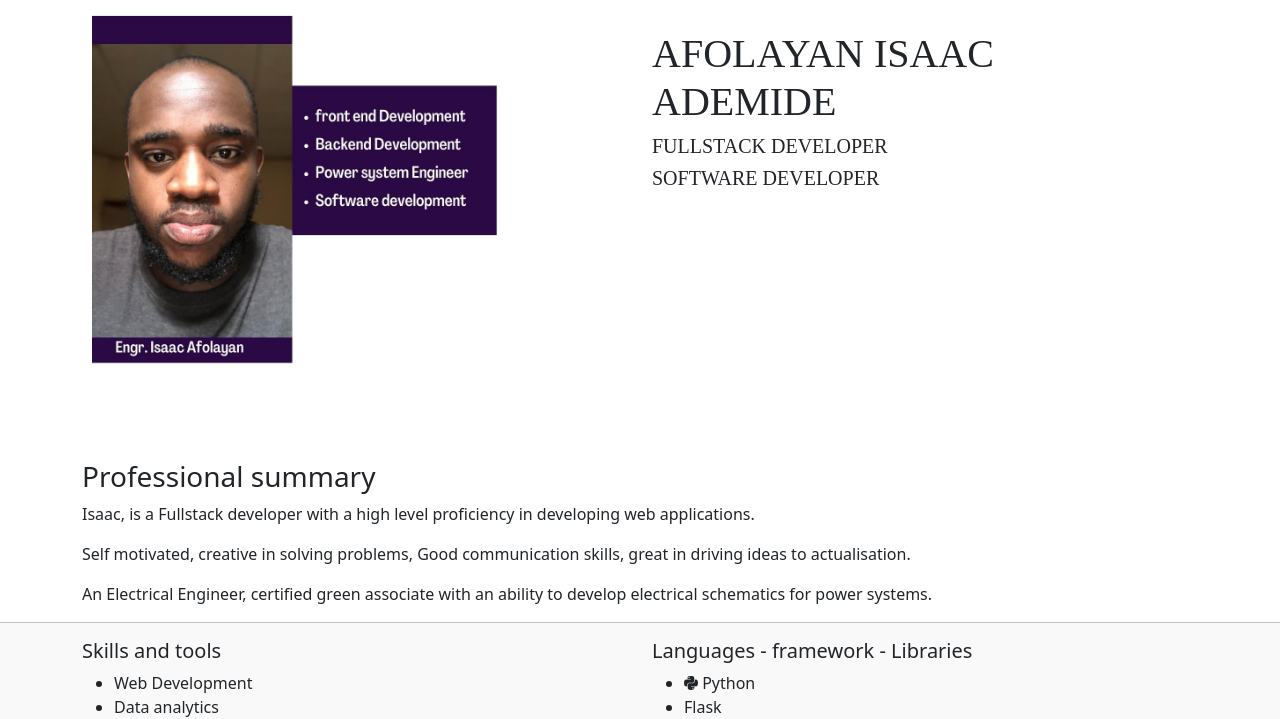
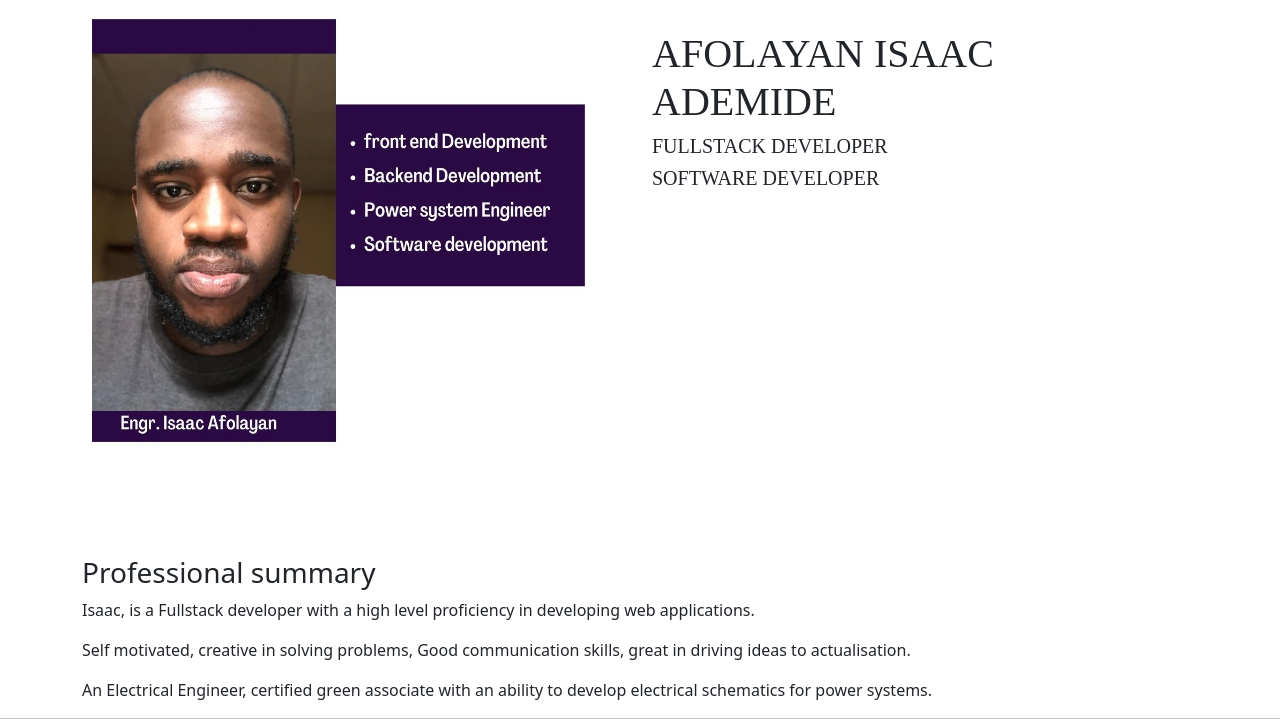
Before and after one commit to timijab/new_resume, a Flask app: page / in a window 1280 px wide. Shown: the part 66-785 px from the top of the page. Run offline with Flask 2, Linux system fonts and the light colour scheme; parts of the project's set-up code (start-up, migrations or seed data) failed here and were passed over; some libraries are stand-ins or nearby versions; some web fonts are replaced.

Commit message:
Update index_styling.css

```diff
--- a/static/css/index_styling.css
+++ b/static/css/index_styling.css
@@ -1,6 +1,6 @@
 
 .isaac_img{
-    width: 450px;
+    width: 100%;
     padding-left: 10px;
 }
 .middle{
```
